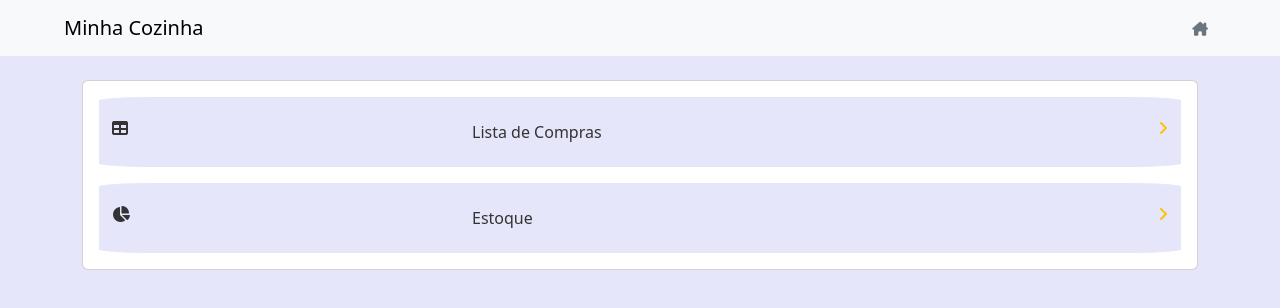
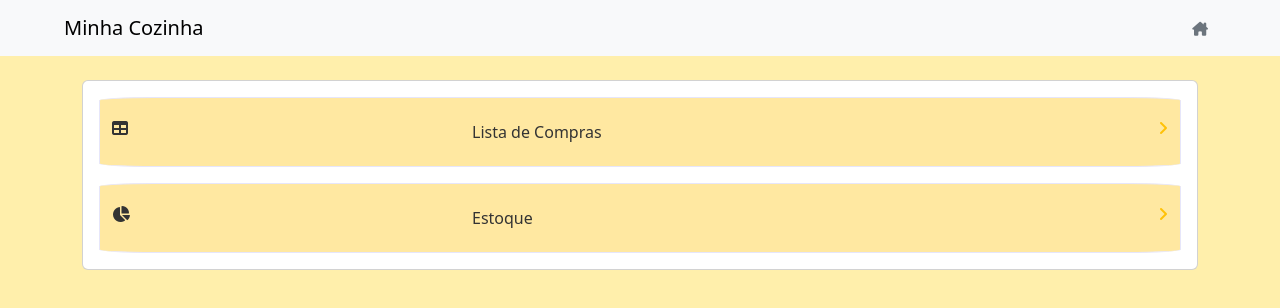
Before and after one commit to IgorCooli/minha-cozinha-fe, a React (Create React App) app: page / in a window 1280 px wide. Shown: the top 308 px of the page. Built offline with nearby package versions, Linux system fonts and the light colour scheme.

Commit message:
test yellow color

```diff
--- a/src/components/home/HomePage.js
+++ b/src/components/home/HomePage.js
@@ -69,7 +69,7 @@ const HomePage = () => {
                                         width: '100%',
                                         height: '70px',
                                         padding: 'auto',
-                                        backgroundColor: '#E6E6FA',
+                                        backgroundColor: '#ffc10760',
                                         color: '#333333',
                                         borderColor: '#E6E6FA',
                                         marginBottom: '2vh'
@@ -103,7 +103,7 @@ const HomePage = () => {
                                         width: '100%',
                                         height: '70px',
                                         padding: 'auto',
-                                        backgroundColor: '#E6E6FA',
+                                        backgroundColor: '#ffc10760',
                                         color: '#333333',
                                         borderColor: '#E6E6FA',
                                     }}
--- a/src/index.css
+++ b/src/index.css
@@ -2,7 +2,7 @@
 @import '~@fortawesome/fontawesome-free/css/all.css';
 
 body {
-  background-color: #E6E6FA !important;
+  background-color: #ffd62160 !important;
   height: 100%;
   width: 100%;
   margin: 0;
```
